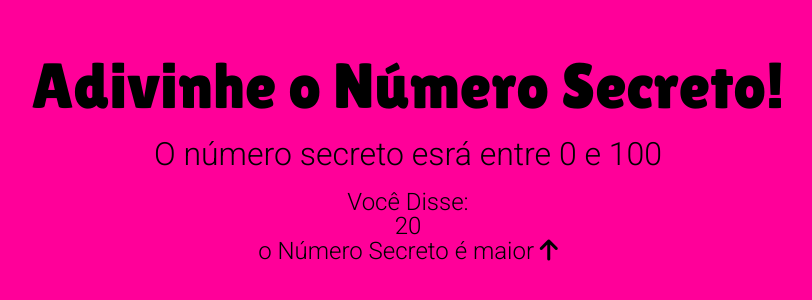
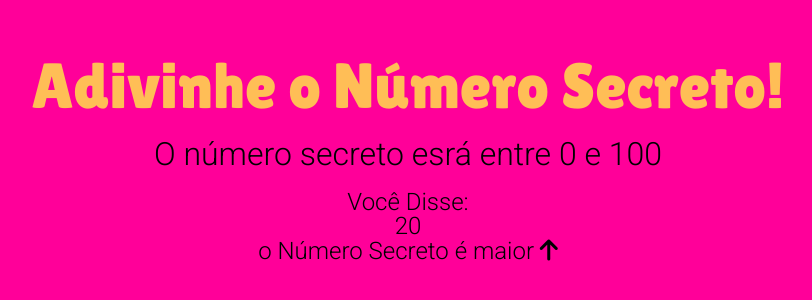
Before and after one commit to FranPastori/Rec_de_voz, a plain HTML site: page index.html in a window 1280 px wide. Shown: the part 242-542 px from the top of the page, without its empty margins (232-1044 px from the left). Drawn offline with nearby package versions, Linux system fonts and the light colour scheme.

Commit message:
color titulo

```diff
--- a/style.css
+++ b/style.css
@@ -21,6 +21,7 @@ body{
 h1{
     font-size: 4em;
     font-family: var(--font-family-Titulo);
+    color: var(--cor-secundária);
 
 }
 h3{
```
